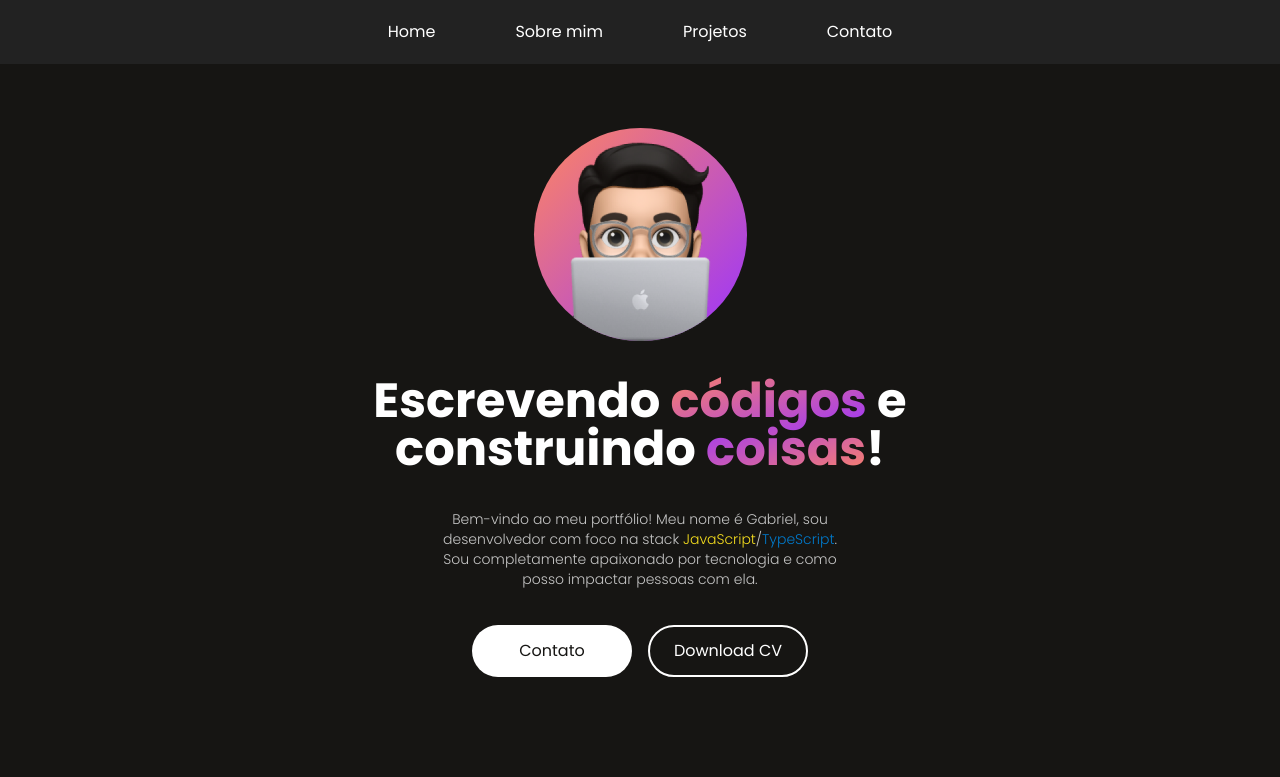
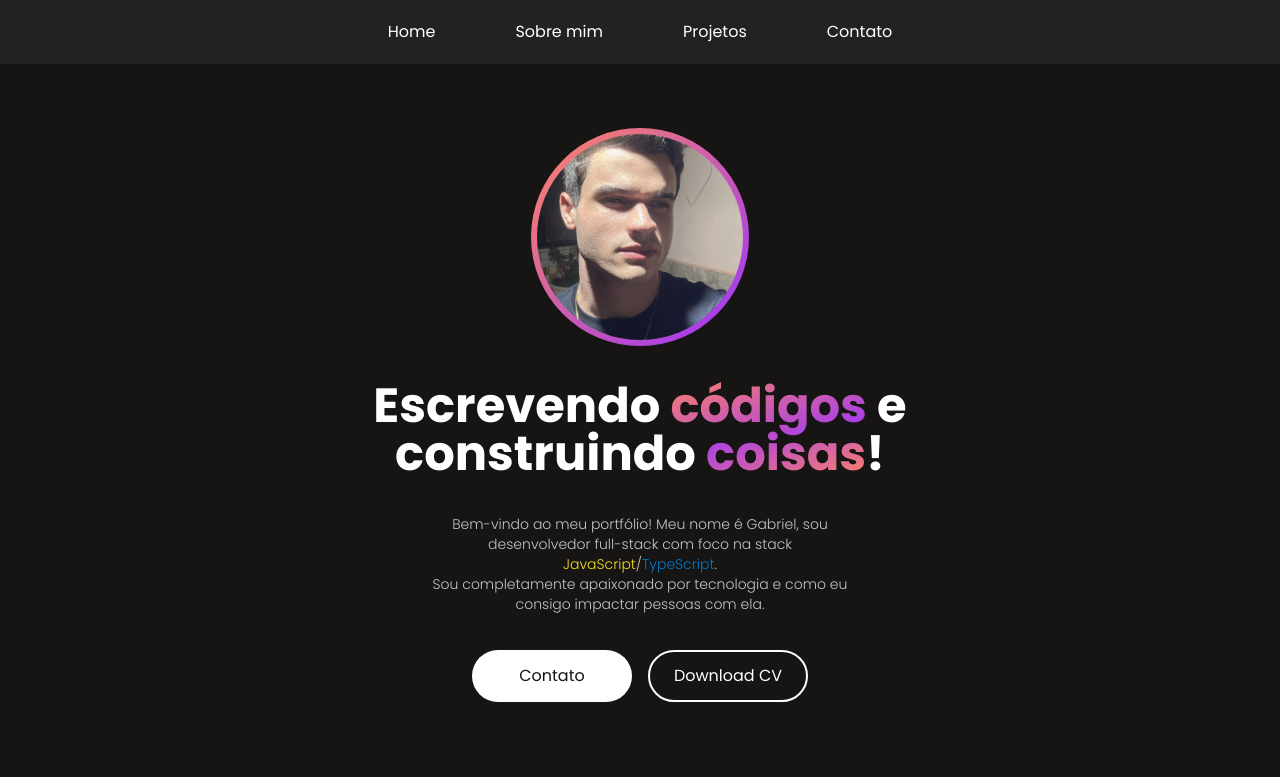
Before and after one commit to gctoledo/portfolio, a Next.js app: page / in a window 1280 px wide. Shown: the top 777 px of the page. Built offline with nearby package versions, Linux system fonts and the light colour scheme.

Commit message:
feat: add photo to About section

```diff
--- a/src/app/_sections/About.tsx
+++ b/src/app/_sections/About.tsx
@@ -4,8 +4,16 @@ import Button from "../_components/Button";
 const About = () => {
   return (
     <div className="flex flex-col gap-9 items-center text-center">
-      <div className="w-[160px] h-[160px] md:w-[213px] md:h-[213px] relative rounded-full bg-gradient-to-br from-[#FF8660] to-[#9A33FF]">
-        <Image src={"/Avatar.png"} quality={100} fill alt="Avatar" />
+      <div className="flex items-center justify-center w-[164px] h-[164px] md:w-[218px] md:h-[218px] rounded-full bg-gradient-to-br from-[#FF8660] to-[#9A33FF]">
+        <div className="w-[152px] h-[152px] md:w-[206px] md:h-[206px] relative rounded-full opacity-95 hover:opacity-100 duration-200">
+          <Image
+            src={"/avatar.jpg"}
+            quality={100}
+            fill
+            alt="Avatar"
+            className="object-cover rounded-full"
+          />
+        </div>
       </div>
 
       <h1 className="text-3xl md:text-5xl font-bold leading-tight select-none">
@@ -22,11 +30,12 @@ const About = () => {
       </h1>
 
       <h2 className="w-full md:w-1/3 text-secondary font-light text-sm">
-        Bem-vindo ao meu portfólio! Meu nome é Gabriel, sou desenvolvedor com
-        foco na stack <span className="text-[#f7df1e]">JavaScript</span>/
+        Bem-vindo ao meu portfólio! Meu nome é Gabriel, sou desenvolvedor
+        full-stack com foco na stack{" "}
+        <span className="text-[#f7df1e]">JavaScript</span>/
         <span className="text-[#007acc]">TypeScript</span>.
         <br />
-        Sou completamente apaixonado por tecnologia e como posso impactar
+        Sou completamente apaixonado por tecnologia e como eu consigo impactar
         pessoas com ela.
       </h2>
 
```
Also changed, not shown: public/Avatar.png (deleted), public/avatar.jpg (added).
